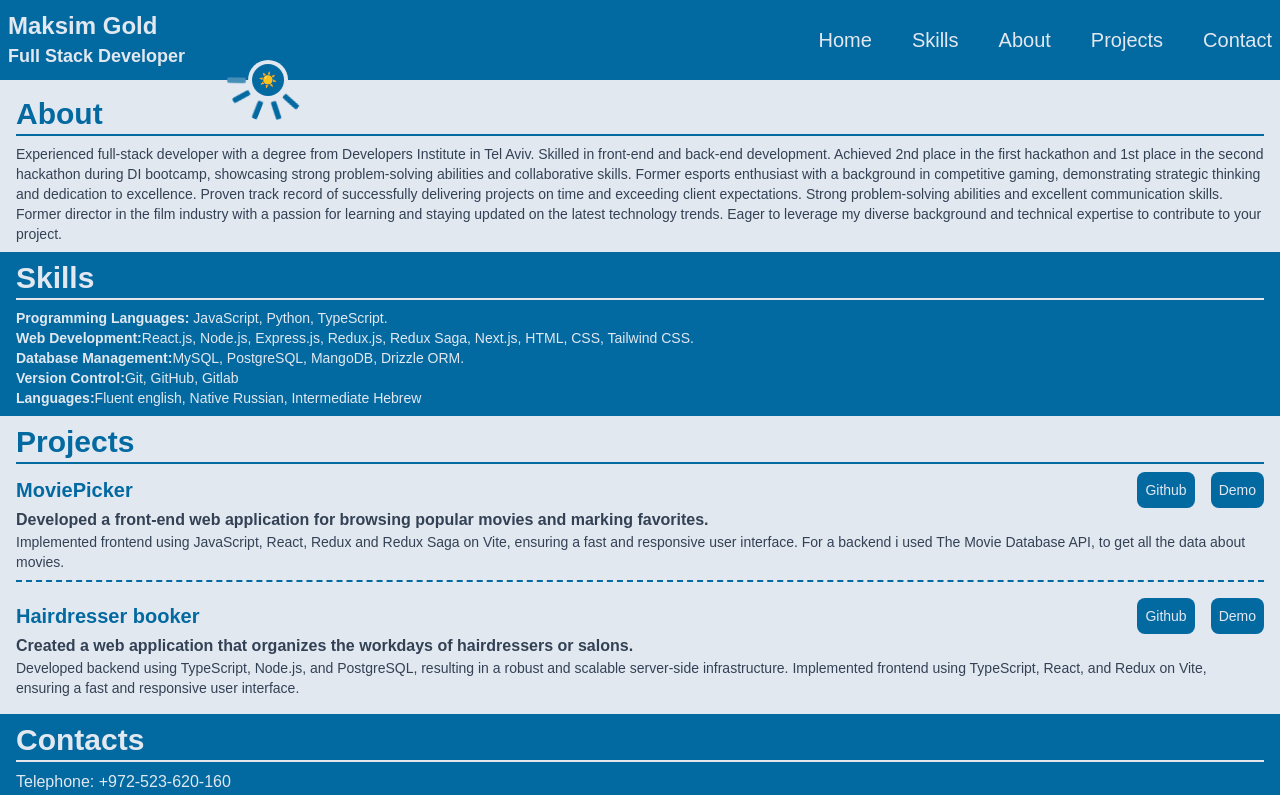
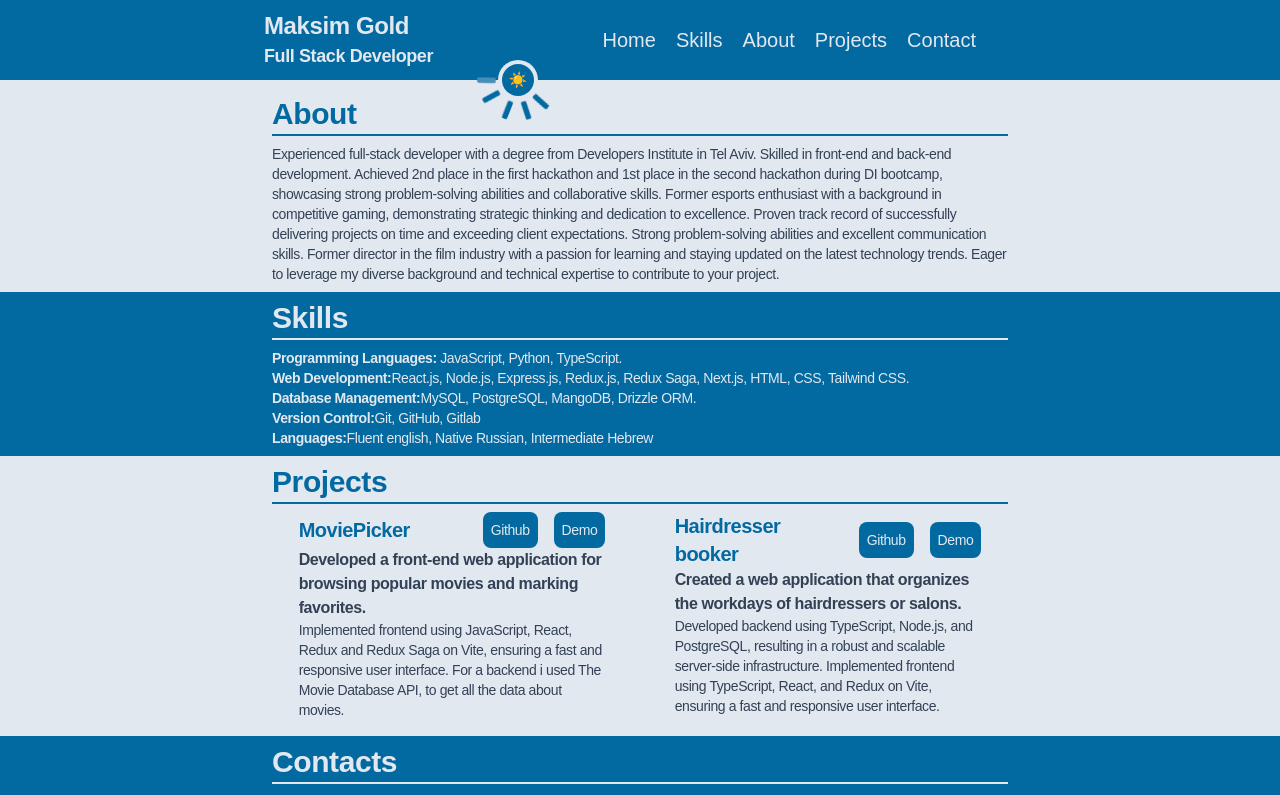
Before and after one commit to flet1234/personalPage, a Next.js app in the folder my_site/: page / in a window 1280 px wide. Shown: the top 795 px of the page. Built offline with nearby package versions, Linux system fonts and the light colour scheme.

Commit message:
completed desktop css

```diff
--- a/my_site/src/app/components/About.tsx
+++ b/my_site/src/app/components/About.tsx
@@ -2,7 +2,7 @@ import HeaderAnimation from "./HeaderAnimations";
 
 const About = () => {
   return (
-    <section className="flex flex-col justify-center mt-2 py-2 px-4" id="about">
+    <section className="flex flex-col justify-center mt-2 py-2 px-4 md:max-w-screen-md" id="about">
       <h1 className="text-3xl font-black text-secondBackground w-full">
         <HeaderAnimation name="About" borderColor="secondBackground" />
       </h1>
--- a/my_site/src/app/components/Contacts.tsx
+++ b/my_site/src/app/components/Contacts.tsx
@@ -3,7 +3,7 @@ import HeaderAnimation from "./HeaderAnimations";
 const Contacts = () => {
   return (
     <div className="bg-secondBackground w-full" id="contacts">
-      <section className="flex flex-col justify-center py-2 px-4">
+      <section className="flex flex-col justify-center py-2 px-4 md:max-w-screen-md mx-auto">
         <h1 className="text-3xl font-black text-background w-full dark:text-slate-300">
           <HeaderAnimation name="Contacts" borderColor="background" />
         </h1>
--- a/my_site/src/app/components/Footer.tsx
+++ b/my_site/src/app/components/Footer.tsx
@@ -1,6 +1,6 @@
 const Footer = () => {
     return (
-      <footer className="bg-background dark:bg-black p-5 w-full">
+      <footer className="bg-background dark:bg-black p-5 w-full md:max-w-screen-md mx-auto">
         <div className="flex justify-between text-secondBackground text-sm gap-4 text-secondBackground">
           <ul className="flex flex-col">
             <h3 className="font-semibold text-textColor dark:text-textDarkColor">Site links:</h3>
--- a/my_site/src/app/components/MobileDropdown.tsx
+++ b/my_site/src/app/components/MobileDropdown.tsx
@@ -48,7 +48,7 @@ export default function MobileDropdown() {
   }, []);
 
   return (
-    <div className=" z-50 mr-4 flex flex-col lg:hidden" ref={dropdownRef}>
+    <div className=" z-50 mr-4 flex flex-col md:hidden" ref={dropdownRef}>
       <div onClick={toggleMenu} className="focus:outline-none cursor-pointer">
         <svg width="20" height="21" viewBox="0 0 20 21" fill="none" xmlns="http://www.w3.org/2000/svg">
           <g clipPath="url(#clip0_83_4005)">
--- a/my_site/src/app/components/Navbar.tsx
+++ b/my_site/src/app/components/Navbar.tsx
@@ -3,32 +3,32 @@ import Sun from "./Sun";
 
 const Navbar = () => {
   return (
-    <nav className="h-20 flex bg-sky-700 justify-between items-center px-2 text-slate-200 dark:text-slate-300">
-      <div className="flex items-center">
-        <div className="flex flex-col w-full">
+    <nav className="h-20 bg-sky-700">
+      <div className="h-20 px-2 text-slate-200 dark:text-slate-300 flex items-center justify-between relative md:max-w-screen-md mx-auto">
+        <div className="flex flex-col tracking-tight">
           <h1 className="text-2xl font-black">Maksim Gold</h1>
-          <h2 className="text-lg font-bold">Full Stack Developer</h2>
+          <h2 className="text-lg font-bold ">Full Stack Developer</h2>
         </div>
         <Sun />
-      </div>
-      <ul className="hidden lg:flex space-x-10 text-xl ">
-        <li>
+        <ul className="hidden md:flex space-x-5 text-xl mr-10">
+          <li className="hover:scale-110 transform transition-all">
             <a href="#home">Home</a>
           </li>
-        <li>
+          <li className="hover:scale-110 transform transition-all">
             <a href="#skills">Skills</a>
           </li>
-        <li>
+          <li className="hover:scale-110 transform transition-all">
             <a href="#about">About</a>
           </li>
-        <li>
+          <li className="hover:scale-110 transform transition-all">
             <a href="#projects">Projects</a>
           </li>
-        <li>
+          <li className="hover:scale-110 transform transition-all">
             <a href="#contacts">Contact</a>
           </li>
         </ul>
         <MobileDropdown />
+      </div>
     </nav>
   );
 };
--- a/my_site/src/app/components/Project.tsx
+++ b/my_site/src/app/components/Project.tsx
@@ -16,9 +16,9 @@ const Project = ({
   type: "blue" | "white";
 }) => {
   return (
-    <div className="flex flex-col py-2 text-textColor dark:text-textDarkColor border-b-2 border-secondBackground border-dashed last:border-0">
+    <div className="flex flex-col py-2 text-textColor dark:text-textDarkColor border-b-2 border-secondBackground border-dashed last:border-0 md:w-5/12 md:border-0">
       <div className="flex gap-4 items-center justify-between">
-        <h2 className="text-xl font-bold text-secondBackground">{name}</h2>
+        <h2 className="text-xl font-bold text-secondBackground tracking-tight">{name}</h2>
         <div className="flex gap-4">
           <ButtonLink name={"Github"} link={githubLink} type={type} />
           <ButtonLink name={"Demo"} link={demoLink} type={type} />
--- a/my_site/src/app/components/Projects.tsx
+++ b/my_site/src/app/components/Projects.tsx
@@ -3,11 +3,11 @@ import Project from "./Project";
 
 const Projects = () => {
   return (
-    <section className="flex flex-col justify-center py-2 px-4" id="projects">
+    <section className="flex flex-col justify-center py-2 px-4 md:max-w-screen-md mx-auto" id="projects">
       <h1 className="text-3xl font-black text-secondBackground w-full">
         <HeaderAnimation name="Projects" borderColor="secondBackground" />
       </h1>
-      <article className="flex flex-col gap-2">
+      <article className="flex flex-col gap-2 md:flex-row md:flex-wrap md:gap-4 md:justify-around">
         <Project
           name={"MoviePicker"}
           description={"Developed a front-end web application for browsing popular movies and marking favorites."}
--- a/my_site/src/app/components/Skills.tsx
+++ b/my_site/src/app/components/Skills.tsx
@@ -3,7 +3,7 @@ import HeaderAnimation from "./HeaderAnimations";
 const Skills = () => {
   return (
     <div className="bg-secondBackground w-full">
-      <section className="flex flex-col justify-center py-2 px-4" id="skills">
+      <section className="flex flex-col justify-center py-2 px-4 md:max-w-screen-md mx-auto" id="skills">
         <h1 className="text-3xl font-black text-background w-full dark:text-slate-300">
           <HeaderAnimation name="Skills" borderColor="background" />
         </h1>
--- a/my_site/src/app/css/sun.css
+++ b/my_site/src/app/css/sun.css
@@ -3,7 +3,7 @@
   display: flex;
   justify-content: center;
   align-items: flex-end;
-  width: 8rem;
+  width: 5rem;
   height: 15rem;
   scale: 0.5;
   z-index: 50;
--- a/my_site/src/app/page.tsx
+++ b/my_site/src/app/page.tsx
@@ -5,7 +5,7 @@ import Skills from "./components/Skills";
 
 export default function Home() {
   return (
-    <main className="flex flex-col items-center">
+    <main className="flex flex-col items-center tracking-tight">
       <About />
       <Skills/>
       <Projects />
```
Lines whose indentation alone changed are shown as unchanged.
